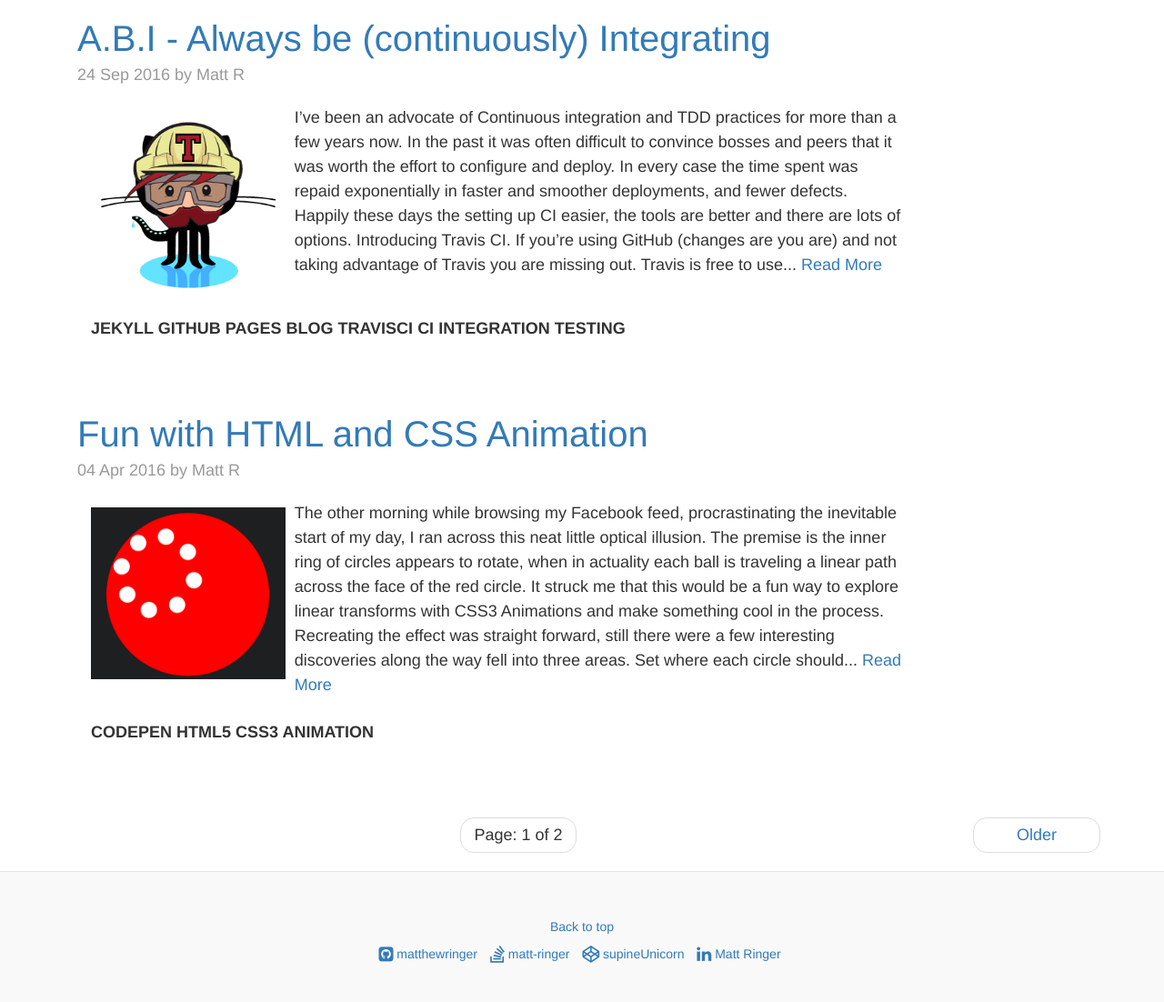
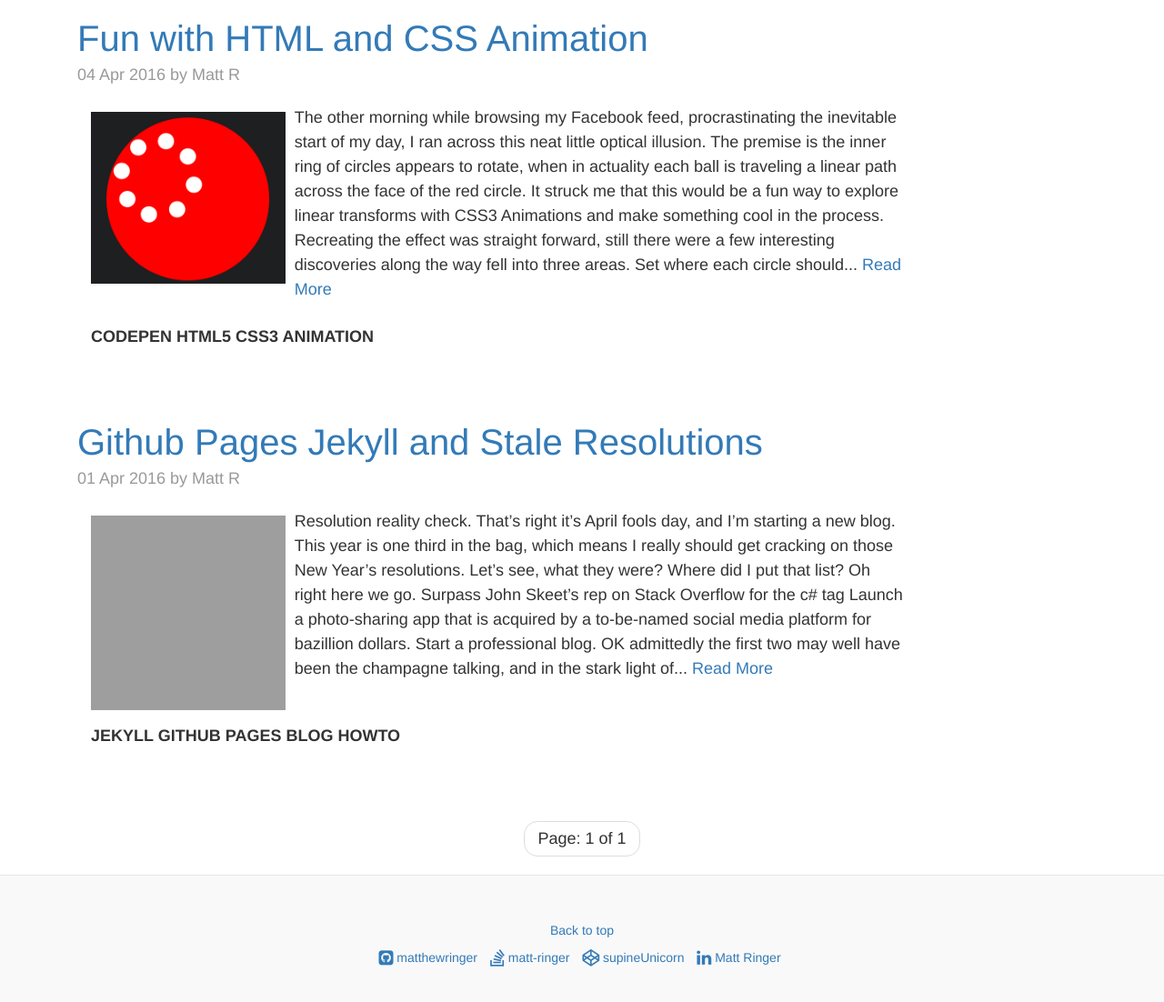
Before and after one commit to matthewringer/matthewringer.github.io, a Jekyll site: the page built from index.html, in a window 1280 px wide and 1397 px high. Shown: the part 284-1386 px from the top of the window at 91% size. Built offline with Jekyll 4.4.1, drawn with Linux system fonts in a browser that asks for light colours; nearby versions of some CDN libraries; the list of posts is cut into pages by our own code; grey boxes are pictures that could not be loaded.

Commit message:
new draft post

```diff
--- a/_layouts/blog.html
+++ b/_layouts/blog.html
@@ -16,7 +16,7 @@
                     <p class="blog-post-meta"> {{ post.date | date_to_string }} by {{post.author}}</p>
                     <div class="col-sm-10 exerpt">
                         {% if post.featured_image %}
-                        <a  href="{{ post.url }}"><img class="col-sm-3" src="{{ post.featured_image }}" alt="Feature image" /> </a>
+                        <a  href="{{ post.url }}"><img class="col-sm-3" src="{{ post.featured_image }}" alt="{{ post.featured_image_alt }}" /> </a>
                         {%endif%}
                         <p>{{ post.content | strip_html | truncatewords:100}} <a href="{{ post.url }}">Read More</a></p>
                     </div>
--- a/_posts/2016-09-24-always-be-continuously-integrating.md
+++ /dev/null
@@ -1,41 +0,0 @@
----
-layout: post
-title:  "A.B.I  - Always be (continuously) Integrating"
-date:   2016-09-24
-categories: jekyll update
-author: "Matt R"
-featured_image: '/images/travisocto.png'
-featured_image_alt: "Glenn Garry, Glenn Ross ABC Gif"
-tags: JEKYLL GITHUB PAGES BLOG TRAVISCI CI INTEGRATION TESTING
----
-
-<img class="img-thumbnail sm-thumbnail" src="/images/AlwaysBeClosing.gif" alt="Always Be Closing">
-
-I've been an advocate of *Continuous integration* and *TDD* practices for more than a few years now. In the past it was often difficult to convince bosses and peers that it was worth the effort to configure and deploy. In every case the time spent was repaid exponentially in faster and smoother deployments, and fewer defects.
-
-Happily these days the setting up CI easier, the tools are better and there are lots of options. Introducing Travis CI. If you're using GitHub (changes are you are) and not taking advantage of Travis you are missing out. Travis is free to use if you have a public repo, and only a few clicks away from building your repository for every commit.
-
-## Linking Travis and GitHub
-
-Travis is a powerful yet easy to use CI platform. Getting started is as easy as heading over to [travis-gettingstarted]
-
-## Creating a build script
-
-##  Testing with HTML Proofer
-
-## Configuring your Travis CI build
-
-## Trouble Shooting
-
-outdated version of ruby
-
-vendor folder
-
-rake file missing default action
-
-## finishing up
-
-add a badge to your readme.md
-
-[jekyll-ci]:https://jekyllrb.com/docs/continuous-integration/
-[travis-gettingstarted]:https://travis-ci.com/getting_started
```
Also changed, not shown: _posts/2016-04-01-blog-resolutions.md (+1 -0 lines), _posts/2016-04-02-crazy-circle-illusion.md (+1 -0 lines).
